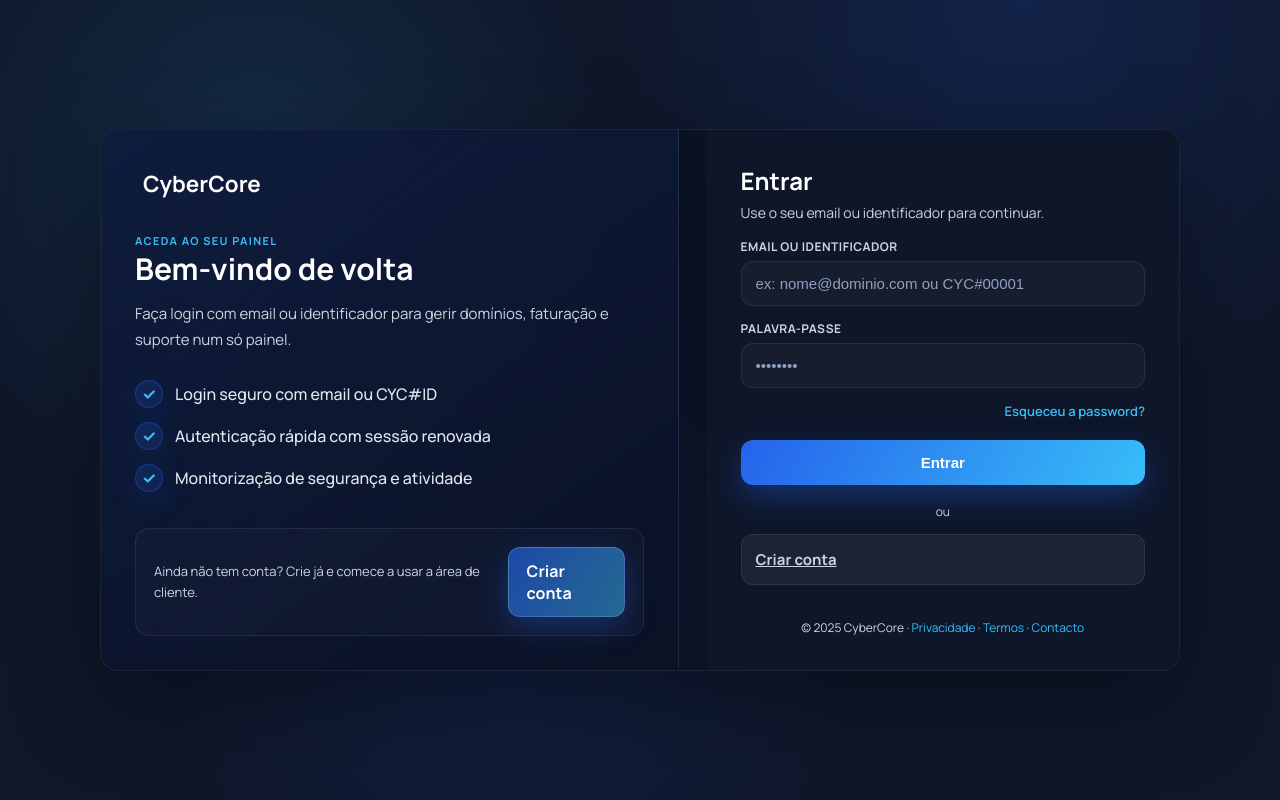
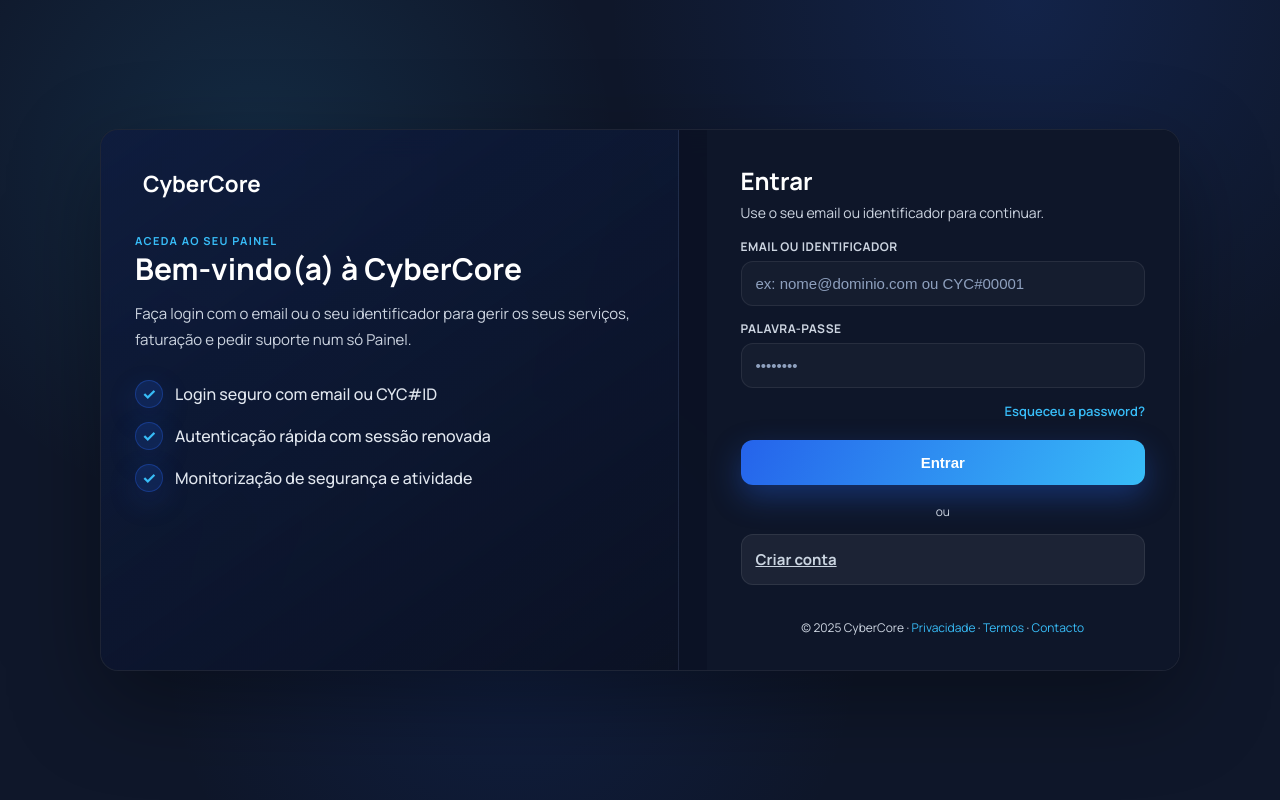
Before and after one commit to vascoferreira2001/cybercore, a PHP site: page /cybercore/login.php in a window 1280 px wide. Run offline with PHP 8.4, Linux system fonts and the light colour scheme; data comes from the database, SQL or seed files in the repository; some libraries are stand-ins or nearby versions.

Commit message:
Login melhorado

```diff
--- a/login.php
+++ b/login.php
@@ -14,6 +14,9 @@ if (isset($_SESSION['user_id'])) {
 
 $pdo = getDB();
 $siteLogo = getSetting($pdo, 'site_logo');
+$loginBg = getSetting($pdo, 'login_background');
+$bgUrl = ($loginBg && getAssetPath($loginBg) && file_exists(getAssetPath($loginBg))) ? htmlspecialchars(getAssetUrl($loginBg)) : '';
+$backgroundStyle = $bgUrl ? 'background: url(' . $bgUrl . ') center/cover no-repeat fixed, #0f172a;' : '';
 $errors = [];
 $maxAttempts = 5;
 $lockoutTime = 600;
@@ -357,7 +360,7 @@ if ($_SERVER['REQUEST_METHOD'] === 'POST') {
     }
   </style>
 </head>
-<body>
+<body <?php echo $backgroundStyle ? 'style="' . $backgroundStyle . '"' : ''; ?>>
 
 <div class="shell">
   <div class="hero">
@@ -376,8 +379,8 @@ if ($_SERVER['REQUEST_METHOD'] === 'POST') {
 
       <div>
         <p style="text-transform: uppercase; letter-spacing: 0.12em; font-size: 11px; color: var(--accent-2); font-weight: 700;">Aceda ao seu painel</p>
-        <h1 class="hero-title">Bem-vindo de volta</h1>
-        <p class="hero-subtitle">Faça login com email ou identificador para gerir domínios, faturação e suporte num só painel.</p>
+        <h1 class="hero-title">Bem-vindo(a) à CyberCore</h1>
+        <p class="hero-subtitle">Faça login com o email ou o seu identificador para gerir os seus serviços, faturação e pedir suporte num só Painel.</p>
 
         <ul class="hero-list">
           <li><span class="check">✓</span> Login seguro com email ou CYC#ID</li>
@@ -387,10 +390,6 @@ if ($_SERVER['REQUEST_METHOD'] === 'POST') {
       </div>
     </div>
 
-    <div class="hero-cta">
-      <p>Ainda não tem conta? Crie já e comece a usar a área de cliente.</p>
-      <a class="ghost-btn" href="register.php">Criar conta</a>
-    </div>
   </div>
 
   <div class="panel">
```
